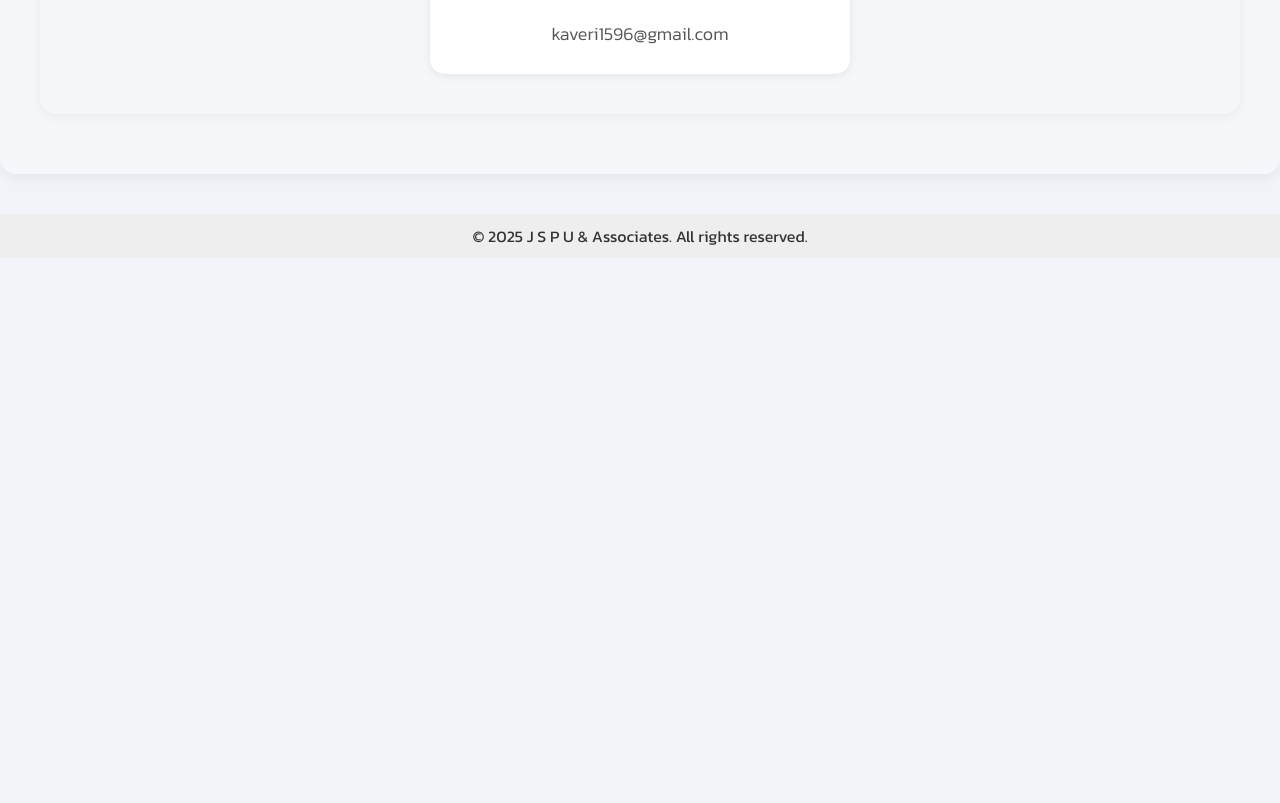
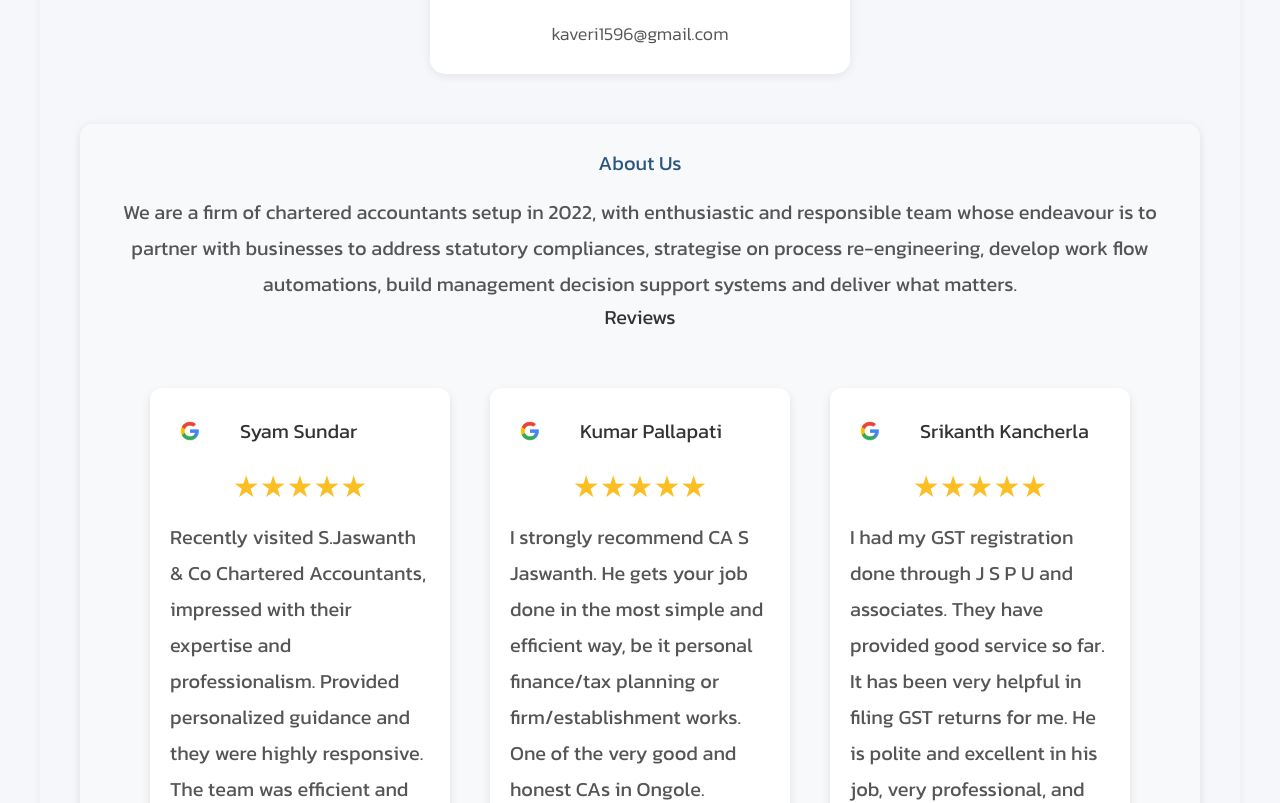
Before and after one commit to sainaveen-99/JSPU, a React (Create React App) app: page /#/ in a window 1280 px wide. Shown: the part 1680-2483 px from the top of the page. Before the commit the page ends 1958 px from the top, so only its background shows below. Built offline with nearby package versions, Linux system fonts and the light colour scheme; a web font is replaced by a local one.

Commit message:
Merged all pages under home

```diff
--- a/src/Components/Home.js
+++ b/src/Components/Home.js
@@ -3,6 +3,9 @@ import "../home.css";
 import Header from "./Header";
 import Card from "./Card";
 import { Link } from "react-router-dom";
+import About from "../Components/About";
+import Services from "../Components/Services";
+import Contact from "../Components/Contact";
 
 function Home() {
   return (
@@ -59,6 +62,11 @@ function Home() {
             email="kaveri1596@gmail.com"
             image="/profile3.jpg"
           />
+          <div>
+            <About />
+            <Services />
+            <Contact />
+          </div>
         </div>
       </div>
     </>
```
